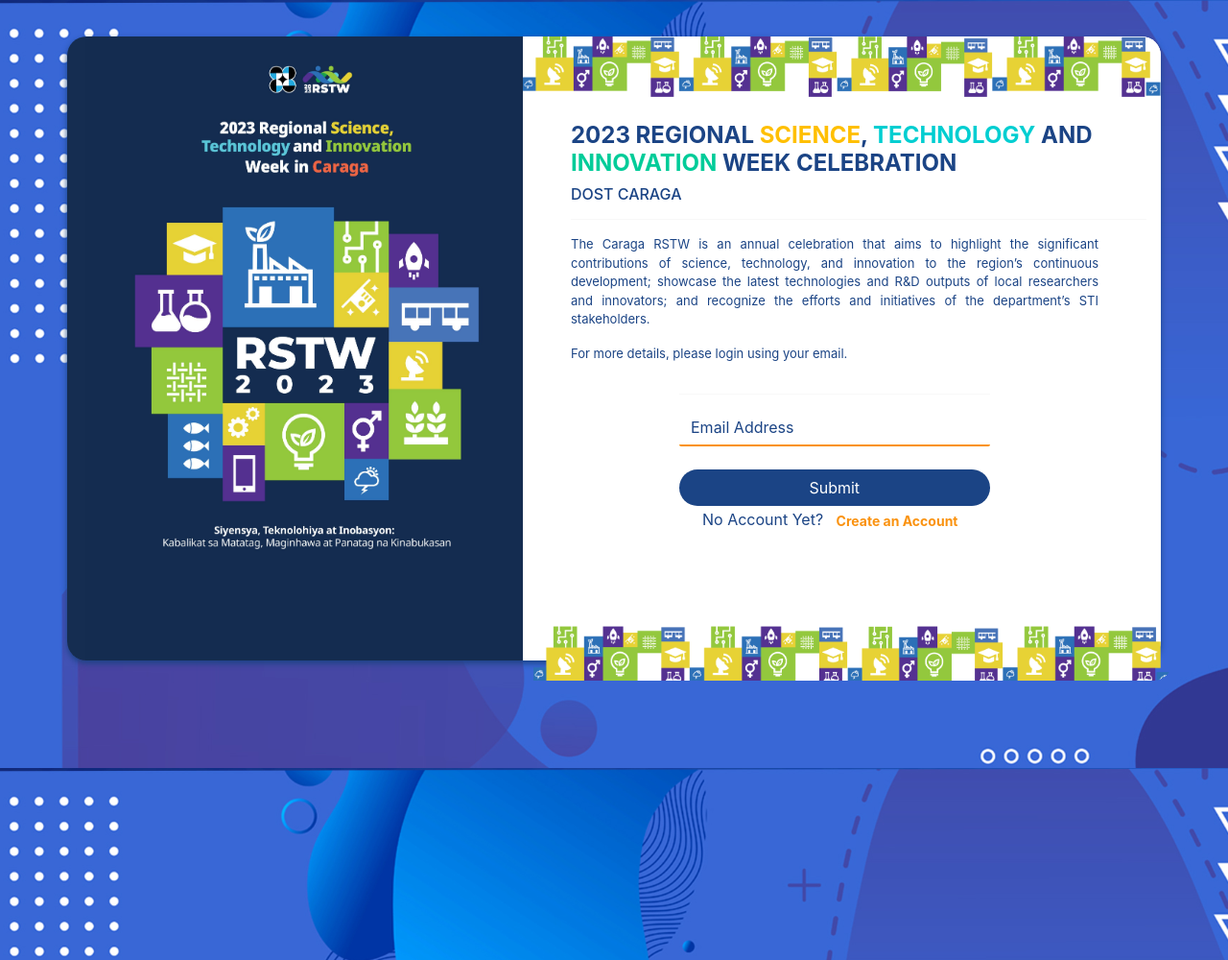
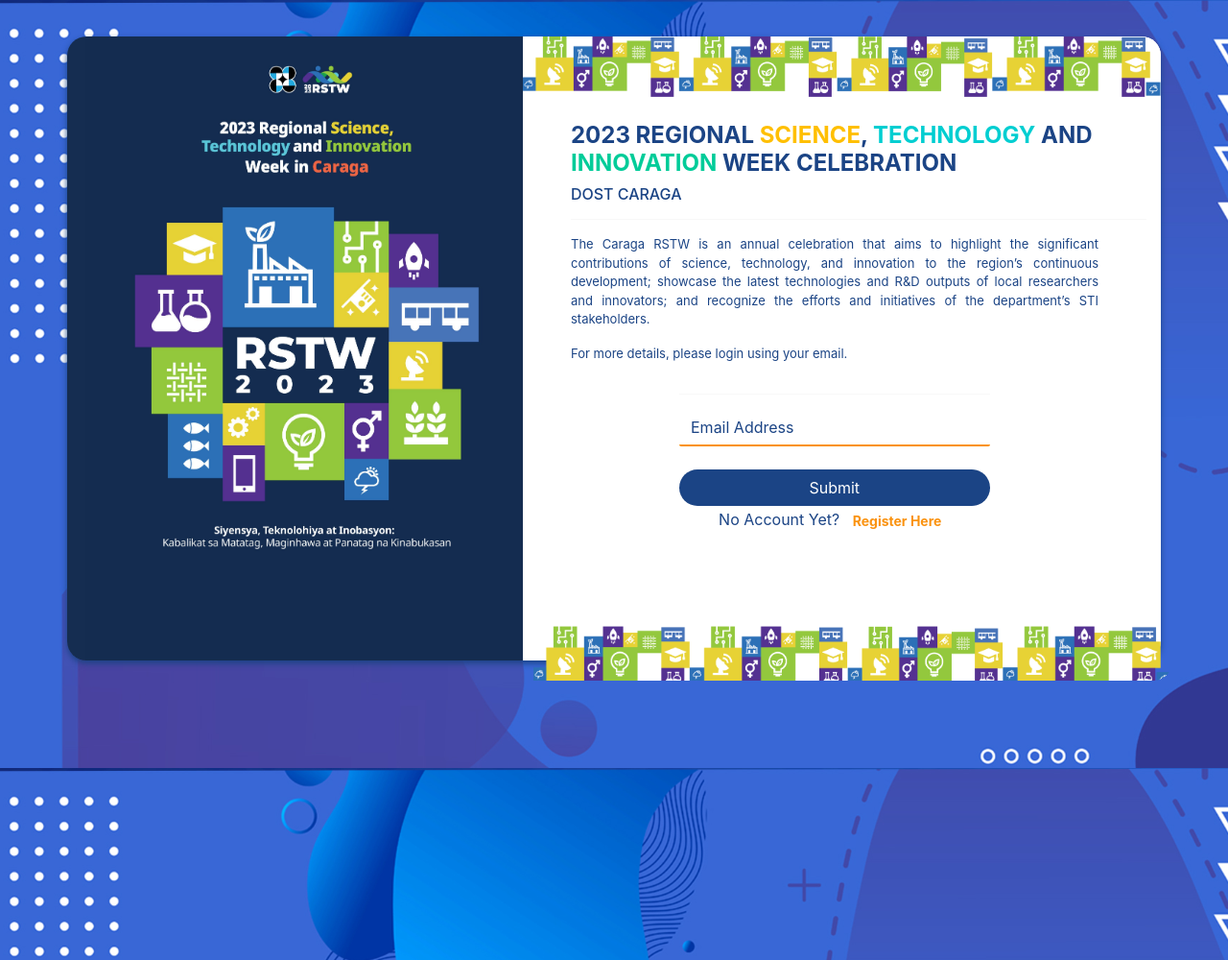
Before and after one commit to jamesrosales/rstwcaraga2023, a CodeIgniter app: page /rstw2022/Registration/SignIn in a window 1280 px wide. Shown: the whole page at 96% size. Run offline with CodeIgniter, Linux system fonts and the light colour scheme; some libraries are stand-ins or nearby versions.

Commit message:
updated login forms for users and admin

```diff
--- a/application/views/registration/Login.php
+++ b/application/views/registration/Login.php
@@ -181,7 +181,7 @@
                                 <input type="submit" name="signup" class="btn btn-block btn-orange" value="Submit">
                                 <center>
                                     <!-- <p style="font-size:15px; color: #1b4485;">New Here?</p>  -->No Account Yet?
-                                    <a href="<?php echo base_url(''); ?>" class="btn btn-sm" style="margin-top:0px;color: #fa920f;font-weight: bolder;"> Create an Account</a>
+                                    <a href="<?php echo base_url(''); ?>" class="btn btn-sm" style="margin-top:0px;color: #fa920f;font-weight: bolder;"> Register Here</a>
                                 </center>
 
                             </div>
```
Also changed, not shown: application/views/GeneralSettings/AdminLogin.php (+4 -7 lines).
